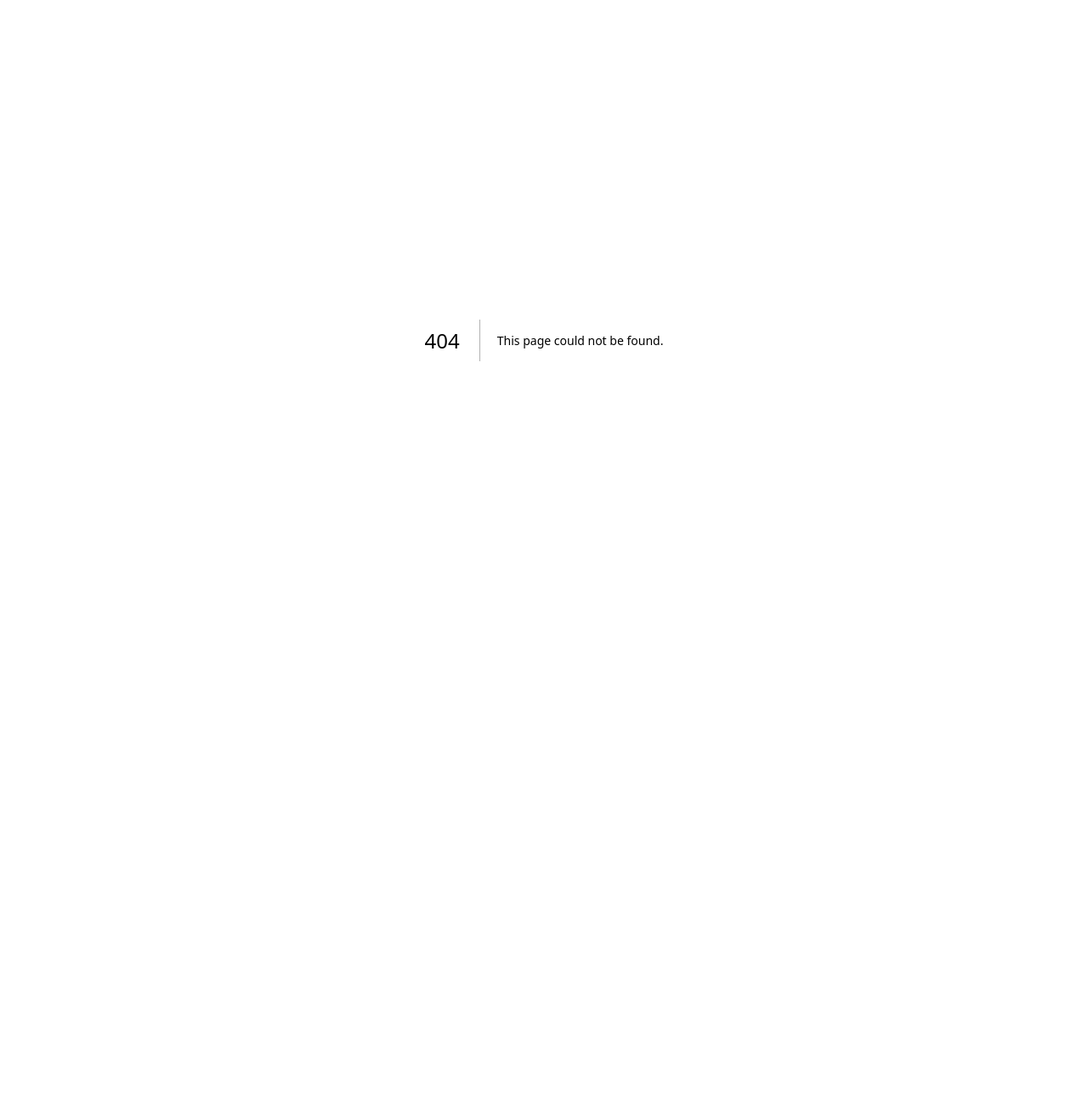
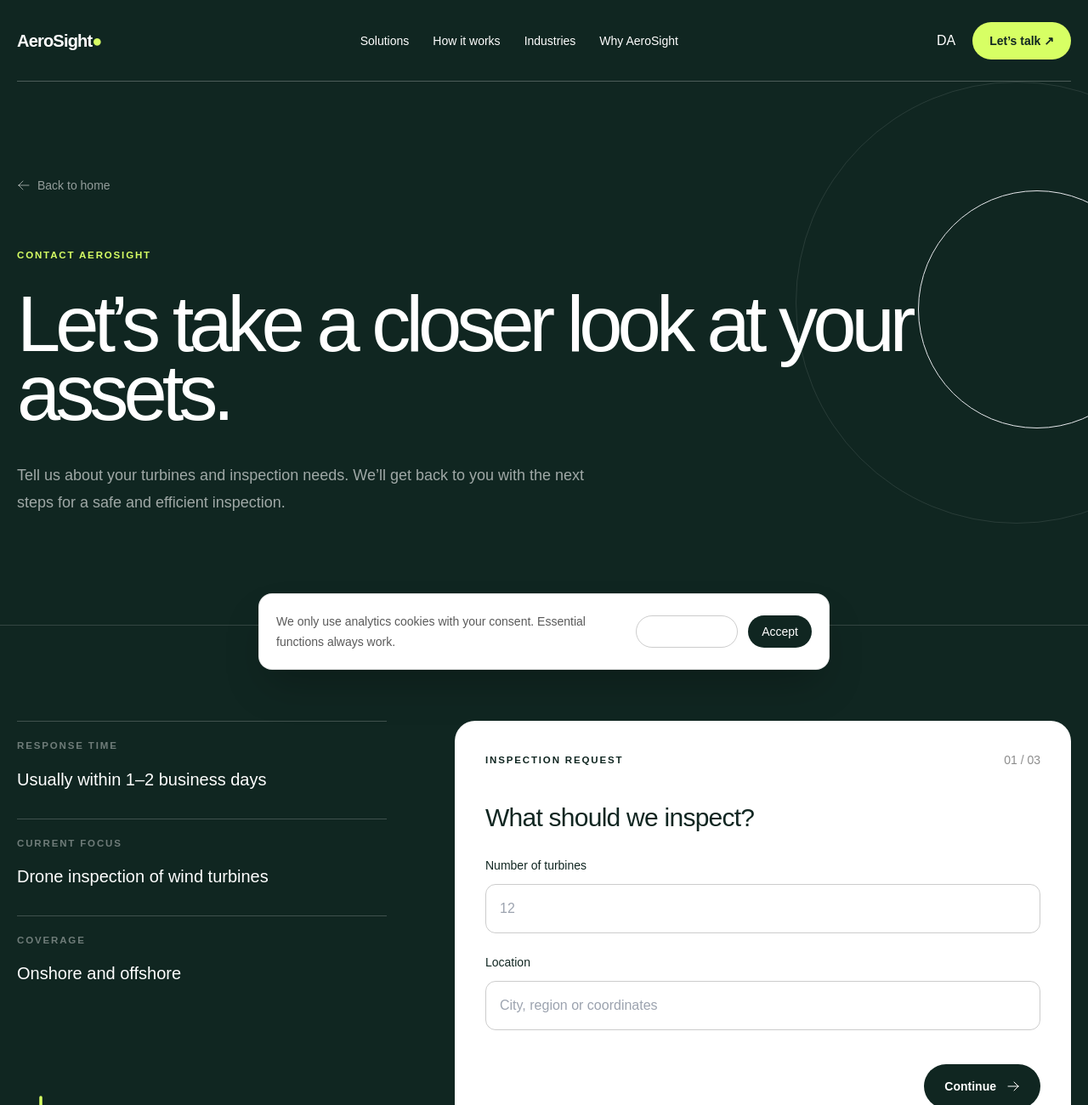
Before and after one commit to oumar969/-AeroSight, a Next.js app: page /en/contact/ in a window 1280 px wide. Before the commit this address had no page. Shown: the top 1300 px of the page at 85% size. Before the commit the page ends 800 px from the top, so only its background shows below. Built offline with nearby package versions, Linux system fonts and the light colour scheme.

Commit message:
Add bilingual contact page

```diff
--- /dev/null
+++ b/app/[lang]/contact/page.tsx
@@ -0,0 +1,50 @@
+import Link from "next/link";
+import { ArrowLeftIcon, ArrowDownIcon } from "@heroicons/react/24/outline";
+import { notFound } from "next/navigation";
+import { CookieBanner } from "@/components/CookieBanner";
+import { Header } from "@/components/Header";
+import { QuoteForm } from "@/components/QuoteForm";
+import { copy, Lang } from "@/lib/content";
+
+export function generateStaticParams() {
+  return [{ lang: "en" }, { lang: "da" }];
+}
+
+export default async function ContactPage({ params }: { params: Promise<{ lang: string }> }) {
+  const { lang: raw } = await params;
+  if (raw !== "en" && raw !== "da") notFound();
+  const lang = raw as Lang;
+  const t = copy[lang];
+  const da = lang === "da";
+
+  return <main className="min-h-screen bg-[var(--ink)] text-white">
+    <section className="relative overflow-hidden border-b border-white/15">
+      <div className="absolute -right-44 top-24 h-[520px] w-[520px] rounded-full border border-white/10" />
+      <div className="absolute -right-20 top-56 h-[280px] w-[280px] rounded-full border border-[var(--signal)]/25" />
+      <Header lang={lang} />
+      <div className="shell relative z-10 pb-24 pt-40 md:pb-32 md:pt-52">
+        <Link href={`/${lang}/`} className="focus-ring mb-16 inline-flex items-center gap-2 text-sm text-white/55 transition hover:text-white">
+          <ArrowLeftIcon className="h-4 w-4" />{da ? "Tilbage til forsiden" : "Back to home"}
+        </Link>
+        <p className="eyebrow text-[var(--signal)]">{da ? "Kontakt AeroSight" : "Contact AeroSight"}</p>
+        <h1 className="display mt-8 max-w-6xl">{da ? "Lad os se nærmere på jeres aktiver." : "Let’s take a closer look at your assets."}</h1>
+        <p className="mt-10 max-w-2xl text-lg leading-8 text-white/60">{da ? "Fortæl os om jeres vindmøller og behov. Vi vender tilbage med de næste skridt til en sikker og effektiv inspektion." : "Tell us about your turbines and inspection needs. We’ll get back to you with the next steps for a safe and efficient inspection."}</p>
+      </div>
+    </section>
+
+    <section className="shell grid gap-12 py-20 md:py-28 lg:grid-cols-[.75fr_1.25fr] lg:gap-20">
+      <aside className="flex flex-col justify-between">
+        <div className="grid gap-8 sm:grid-cols-2 lg:grid-cols-1">
+          <div className="border-t border-white/20 pt-5"><p className="eyebrow text-white/40">{da ? "Svartid" : "Response time"}</p><p className="mt-4 text-xl">{da ? "Normalt inden for 1–2 arbejdsdage" : "Usually within 1–2 business days"}</p></div>
+          <div className="border-t border-white/20 pt-5"><p className="eyebrow text-white/40">{da ? "Fokusområde" : "Current focus"}</p><p className="mt-4 text-xl">{da ? "Droneinspektion af vindmøller" : "Drone inspection of wind turbines"}</p></div>
+          <div className="border-t border-white/20 pt-5"><p className="eyebrow text-white/40">{da ? "Dækning" : "Coverage"}</p><p className="mt-4 text-xl">{da ? "Onshore og offshore" : "Onshore and offshore"}</p></div>
+        </div>
+        <ArrowDownIcon className="mt-16 hidden h-14 w-14 text-[var(--signal)] lg:block" />
+      </aside>
+      <QuoteForm lang={lang} />
+    </section>
+
+    <footer className="border-t border-white/15 py-8"><div className="shell flex flex-wrap items-center justify-between gap-4 text-sm text-white/45"><Link href={`/${lang}/`} className="text-lg font-semibold tracking-[-.04em] text-white">AeroSight<span className="text-[var(--signal)]">●</span></Link><span>© {new Date().getFullYear()} AeroSight. {t.rights}</span></div></footer>
+    <CookieBanner lang={lang} />
+  </main>;
+}
--- a/components/Header.tsx
+++ b/components/Header.tsx
@@ -13,9 +13,9 @@ export function Header({ lang }: { lang: Lang }) {
       <nav className="hidden items-center gap-7 text-sm lg:flex">
         <Link href={`/${lang}/#solutions`}>{t.nav[0]}</Link><Link href={`/${lang}/#process`}>{t.nav[1]}</Link><Link href={`/${lang}/#industries`}>{t.nav[2]}</Link><Link href={`/${lang}/#why`}>{t.nav[3]}</Link>
       </nav>
-      <div className="hidden items-center gap-5 lg:flex"><Link href={`/${other}/`} className="uppercase">{other}</Link><Link href={`/${lang}/#contact`} className="rounded-full bg-[var(--signal)] px-5 py-3 text-sm font-semibold text-[var(--ink)]">{t.talk} ↗</Link></div>
+      <div className="hidden items-center gap-5 lg:flex"><Link href={`/${other}/`} className="uppercase">{other}</Link><Link href={`/${lang}/contact/`} className="rounded-full bg-[var(--signal)] px-5 py-3 text-sm font-semibold text-[var(--ink)]">{t.talk} ↗</Link></div>
       <button aria-label="Menu" className="lg:hidden" onClick={() => setOpen(!open)}>{open ? <XMarkIcon className="h-7"/> : <Bars3Icon className="h-7"/>}</button>
     </div>
-    {open && <nav className="mx-3 rounded-b-2xl bg-[var(--ink)] p-7 text-2xl lg:hidden">{t.nav.map((item, i) => <Link key={item} onClick={() => setOpen(false)} className="block border-b border-white/20 py-4" href={`/${lang}/#${["solutions","process","industries","why"][i]}`}>{item}</Link>)}<Link href={`/${other}/`} className="mt-6 inline-block uppercase">{other}</Link></nav>}
+    {open && <nav className="mx-3 rounded-b-2xl bg-[var(--ink)] p-7 text-2xl lg:hidden">{t.nav.map((item, i) => <Link key={item} onClick={() => setOpen(false)} className="block border-b border-white/20 py-4" href={`/${lang}/#${["solutions","process","industries","why"][i]}`}>{item}</Link>)}<Link onClick={() => setOpen(false)} className="block border-b border-white/20 py-4" href={`/${lang}/contact/`}>{t.talk}</Link><Link href={`/${other}/`} className="mt-6 inline-block uppercase">{other}</Link></nav>}
   </header>;
 }
```
